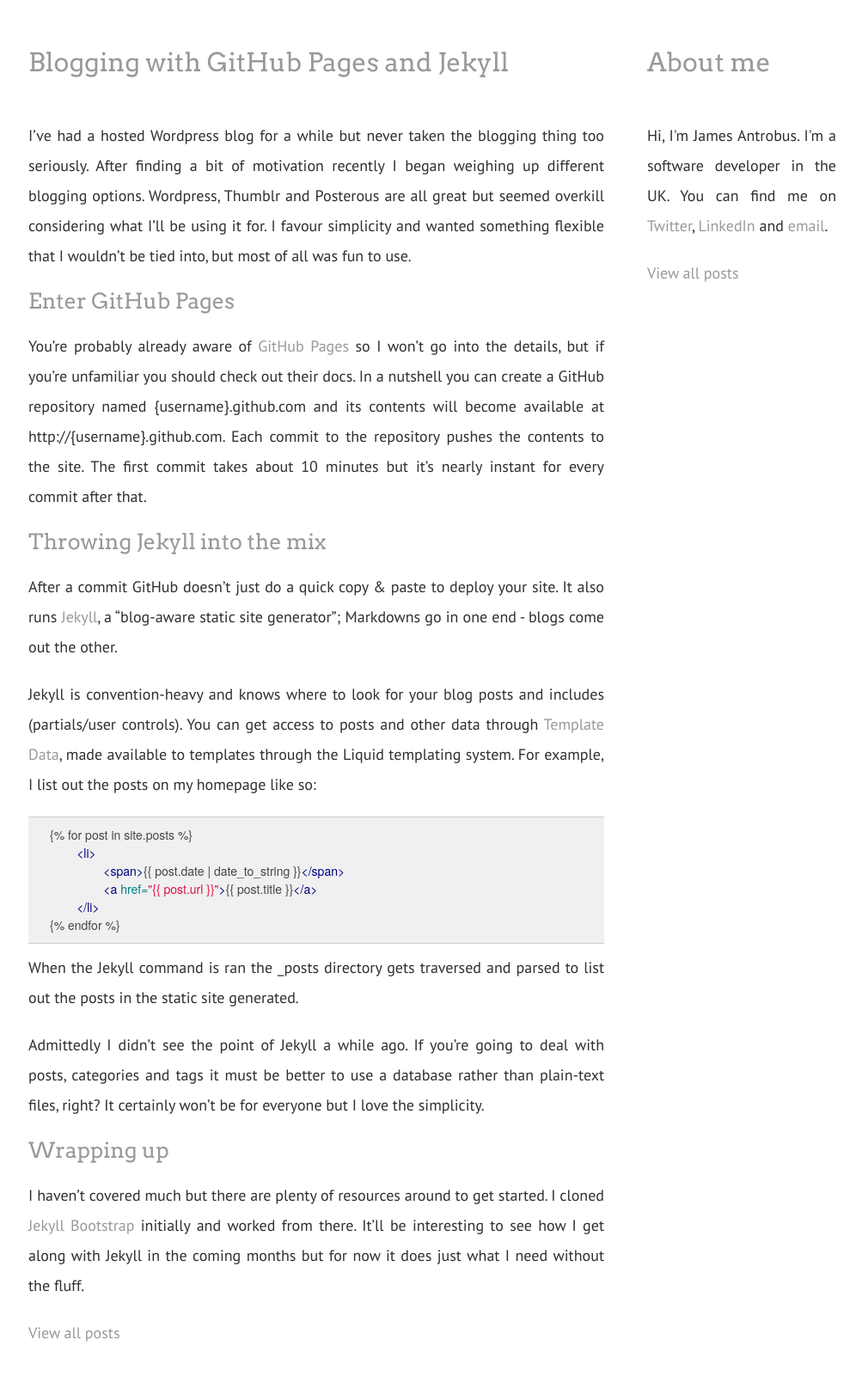
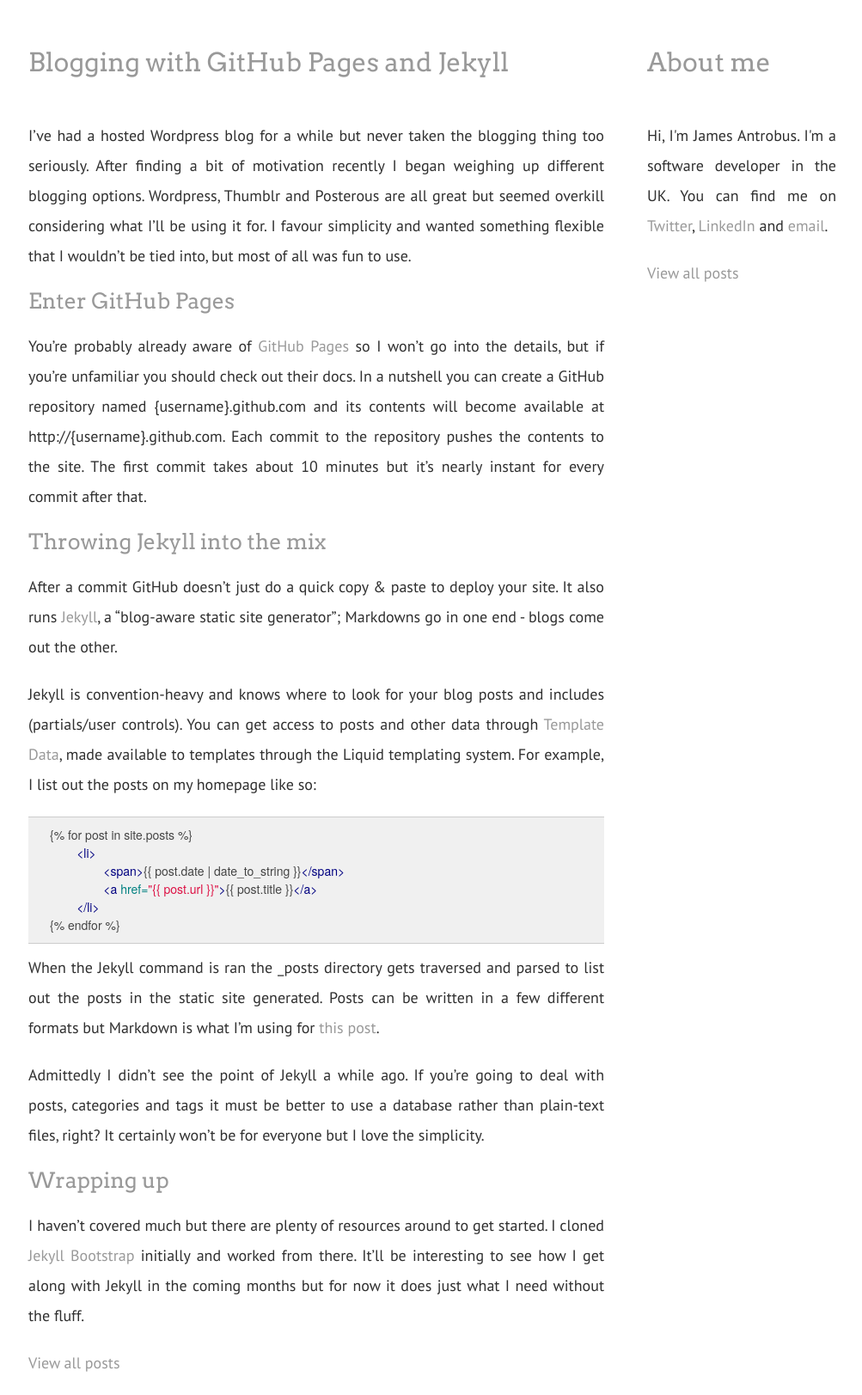
Before and after one commit to jamesantrobus/jamesantrobus.github.com, a Jekyll site: the page built from _posts/2012-02-01-blogging-with-github-pages-and-jekyll.md, in a window 1280 px wide. Shown: the whole page at 86% size, without its empty margins (137-1140 px from the left). Built offline with Jekyll 4.4.1, drawn with Linux system fonts in a browser that asks for light colours; before the commit the page ends 1588 px from its top, so only the background shows below that.

Commit message:
updated post to include link to markdown

```diff
--- a/_posts/2012-02-01-blogging-with-github-pages-and-jekyll.md
+++ b/_posts/2012-02-01-blogging-with-github-pages-and-jekyll.md
@@ -26,7 +26,7 @@
 {{ "{% endfor" }} %}
 {% endhighlight %}
 
-When the Jekyll command is ran the \_posts directory gets traversed and parsed to list out the posts in the static site generated.
+When the Jekyll command is ran the \_posts directory gets traversed and parsed to list out the posts in the static site generated. Posts can be written in a few different formats but Markdown is what I'm using for [this post][5].
 
 Admittedly I didn't see the point of Jekyll a while ago. If you're going to deal with posts, categories and tags it must be better to use a database rather than plain-text files, right? It certainly won't be for everyone but I love the simplicity.
 
```
Also changed, not shown: other parts of _posts/2012-02-01-blogging-with-github-pages-and-jekyll.md (+1 -0 lines).
